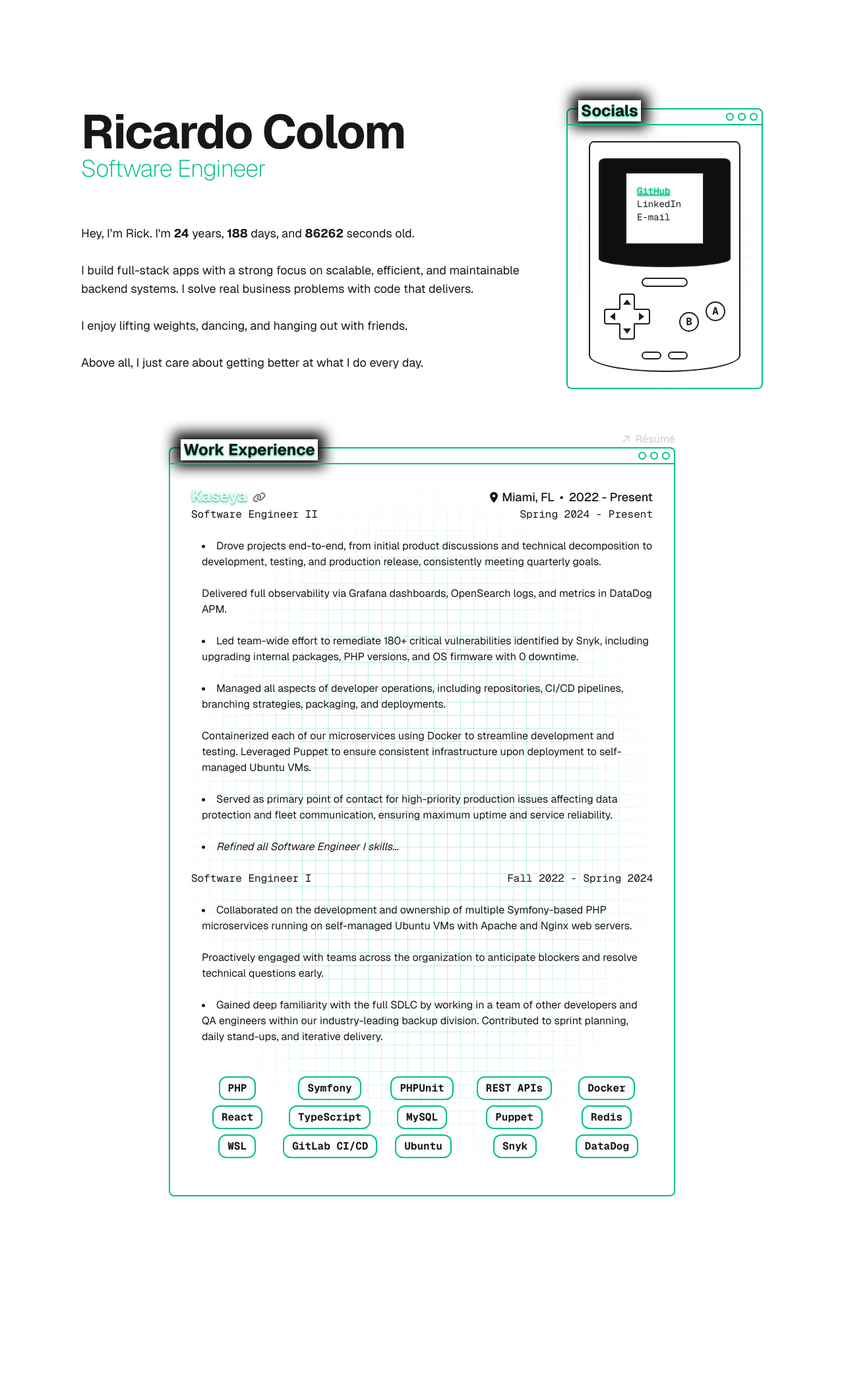
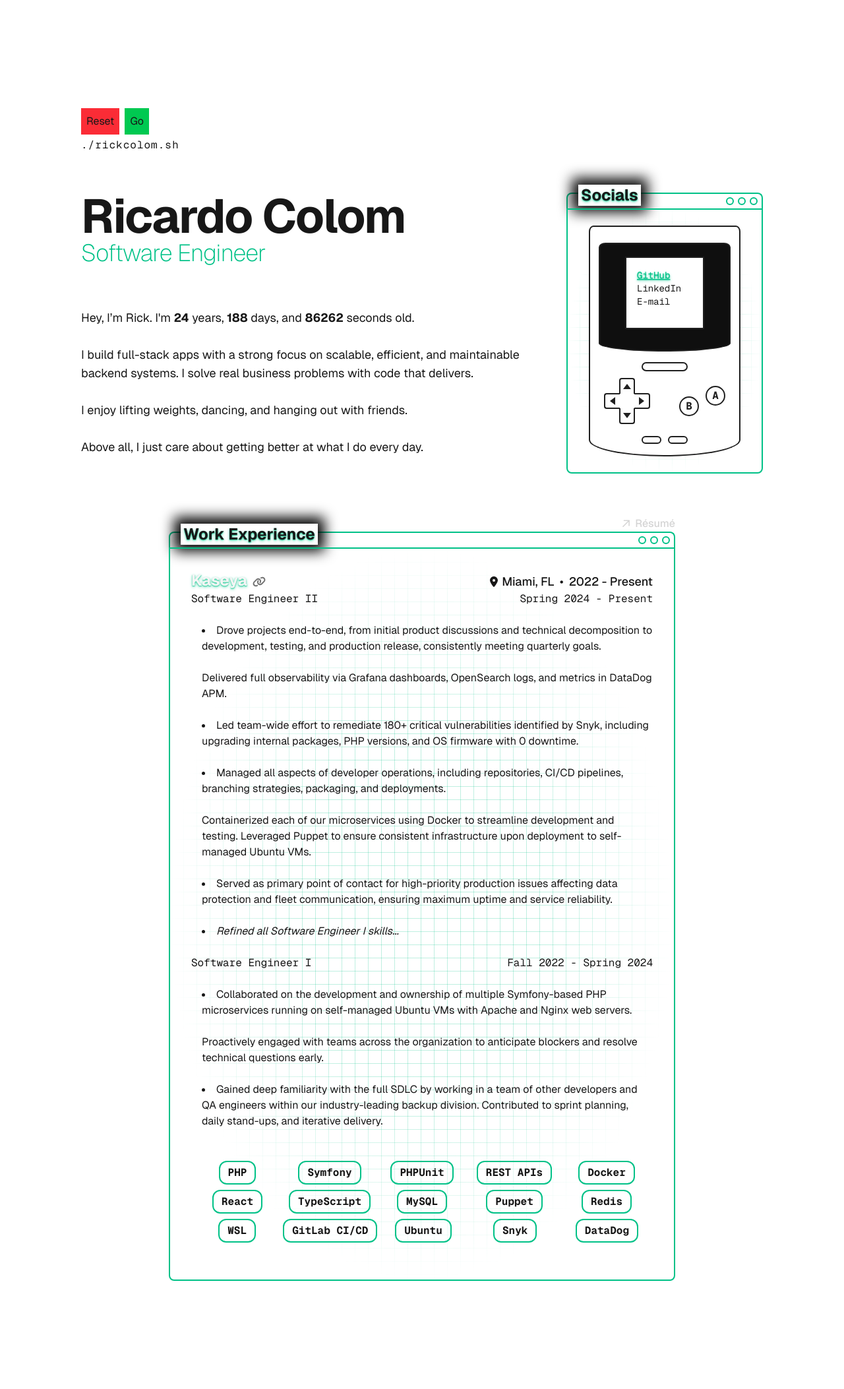
Before and after one commit to ricardocolom64/site, a Laravel app: page / in a window 1280 px wide. Shown: the whole page at 66% size. Before the commit the page ends 1814 px from the top, so only its background shows below. Run offline with Laravel 12, Linux system fonts and the light colour scheme; style sheets or scripts are compiled from the project's sources; some libraries are stand-ins or nearby versions; some web fonts are replaced.

Commit message:
add - prepare TypeWriter

```diff
--- a/resources/js/components/home/Monitor.tsx
+++ b/resources/js/components/home/Monitor.tsx
@@ -70,7 +70,7 @@ export default function Monitor() {
                             </div>
                             {/* Screen */}
                             <div className="h-[110px] w-[120px] border-2 border-neo-grey-secondary bg-background absolute top-19 left-1/2 transform -translate-x-1/2 -translate-y-1/2">
-                                <div className="flex flex-col text-sm font-[family-name:var(--font-code)] m-4">
+                                <div className="flex flex-col text-sm font-code m-4">
                                     {
                                         socials.map((social, index) => {
                                             return selectedSocial == index ? (
@@ -138,7 +138,7 @@ export default function Monitor() {
                                     </div>
                                 </div>
                                 {/* A and B */}
-                                <div className="h-[70px] w-[70px] right-2 top-10 absolute font-[family-name:var(--font-code)] select-none">
+                                <div className="h-[70px] w-[70px] right-2 top-10 absolute font-code select-none">
                                     {/* B */}
                                     <div className="group hover:border-neutral-500 transition-colors duration-200 h-[30px] w-[30px] rounded-full border-2 border-[#1F1F1F] left-0 top-7 absolute">
                                         <div className="text-[#1F1F1F] group-hover:text-neutral-500 duration-400 font-bold absolute left-1/2 top-1/2 transform -translate-x-1/2 -translate-y-1/2 ">
--- a/resources/js/components/home/Projects.tsx
+++ b/resources/js/components/home/Projects.tsx
@@ -69,7 +69,7 @@ export default function Projects() {
                             setIsHovering(true);
                         }}
                         onMouseLeave={() => setIsHovering(false)}
-                        className={`border border-[#1F1F1F] rounded-lg font-[family-name:var(--font-code)] transition-all duration-500 ease-in-out ${activeCard === index ? 'w-full' : 'w-20 opacity-50'}`}
+                        className={`border border-[#1F1F1F] rounded-lg font-code transition-all duration-500 ease-in-out ${activeCard === index ? 'w-full' : 'w-20 opacity-50'}`}
                     >
                         <div
                             className={`h-96 relative transition-all overflow-hidden`}
--- /dev/null
+++ b/resources/js/components/home/TypeWriter.tsx
@@ -0,0 +1,102 @@
+import { useEffect, useState } from 'react';
+
+
+// TODO: Add cursor and caret
+// Make this a hook?
+
+export default function TypeWriter({ debug = false }) {
+    const phrases = [
+        { phrase: "./", charDelay: 50 },
+        { phrase: "rickcolom.sh", charDelay: 100 },
+    ];
+    const phraseDelay = 500;
+
+    const [isWriting, setIsWriting] = useState(false);
+    const [phraseIndex, setPhraseIndex] = useState(0);
+    const [charIndex, setCharIndex] = useState(0);
+    const [displayedText, setDisplayedText] = useState("");
+
+    function reset() {
+        setIsWriting(false);
+        setPhraseIndex(0);
+        setCharIndex(0);
+        setDisplayedText("");
+    }
+
+    useEffect(() => {
+        if (!isWriting) return;
+
+        if (phraseIndex >= phrases.length) {
+            setIsWriting(false);
+            return;
+        }
+
+        const { phrase, charDelay } = phrases[phraseIndex];
+        const phraseDone = charIndex >= phrase.length;
+
+        // Don't delay for the first character
+        const delay = phraseDone ? phraseDelay : charIndex === 0 ? 0 : charDelay;
+
+        const timeout = setTimeout(() => {
+            if (!phraseDone) {
+                setDisplayedText((prev) => prev + phrase[charIndex]);
+                setCharIndex((prev) => prev + 1);
+            } else {
+                setPhraseIndex((prev) => prev + 1);
+                setCharIndex(0);
+            }
+        }, delay);
+
+        return () => clearTimeout(timeout);
+    }, [isWriting, phraseIndex, charIndex, phrases]);
+
+    useEffect(
+        () => { setIsWriting(true) }
+        , []
+    )
+
+    return (
+        <div>
+            {
+                debug && <>
+                    <button
+                        className="bg-red-500 hover:bg-red-700 p-2 mr-2"
+                        onClick={reset}
+                    >
+                        Reset
+                    </button>
+                    <button
+                        className="bg-green-500 hover:bg-green-700 p-2 mr-2"
+                        onClick={() => setIsWriting(true)}
+                    >
+                        Go
+                    </button>
+                </>
+            }
+            <div className="flex space-x-[1px]">
+                {displayedText.split("").map((char, i) => (
+                    <span
+                        key={i}
+                        className="font-code inline-block translate-y-1 animate-[fadeDown_0.1s_ease-out]"
+                    >
+                        {char}
+                    </span>
+                ))}
+
+                <style>{`
+                    @keyframes fadeDown {
+                    from {
+                        opacity: 0;
+                        transform: translateY(-0.25em);
+                    }
+                    to {
+                        opacity: 1;
+                        transform: translateY(0);
+                    }
+                    }
+                `}
+                </style>
+            </div>
+        </div>
+    )
+}
--- a/resources/js/components/home/WorkExperience.tsx
+++ b/resources/js/components/home/WorkExperience.tsx
@@ -98,7 +98,7 @@ export default function WorkExperience() {
                     <div className="flex flex-col gap-6">
                         {/* SE II Block */}
                         <div className="flex flex-col">
-                            <div className="font-light flex justify-between font-[family-name:var(--font-code)]">
+                            <div className="font-light flex justify-between font-code">
                                 <div className="text-shadow-md text-shadow-neutral-100/50">
                                     Software Engineer II
                                 </div>
@@ -132,7 +132,7 @@ export default function WorkExperience() {
                         </div>
                         {/* SE I Block */}
                         <div className="flex flex-col">
-                            <div className="font-light flex justify-between font-[family-name:var(--font-code)]">
+                            <div className="font-light flex justify-between font-code">
                                 <div className="text-shadow-md text-shadow-neutral-100/50">
                                     Software Engineer I
                                 </div>
@@ -155,7 +155,7 @@ export default function WorkExperience() {
                         </div>
                         {/* Tools */}
                         <div className="flex flex-col">
-                            <div className="flex flex-col font-bold my-6 font-[family-name:var(--font-code)] gap-2">
+                            <div className="flex flex-col font-bold my-6 font-code gap-2">
                                 {[
                                     ['PHP', 'Symfony', 'PHPUnit', 'REST APIs', 'Docker'],
                                     ['React', 'TypeScript', 'MySQL', 'Puppet', 'Redis'],
--- a/resources/js/pages/home.tsx
+++ b/resources/js/pages/home.tsx
@@ -3,6 +3,7 @@ import Header from '../components/home/Header';
 import Monitor from '../components/home/Monitor';
 import Projects from '@/components/home/Projects';
 import { useEffect, useState } from 'react';
+import TypeWriter from '@/components/home/TypeWriter';
 
 export default function Home() {
     const [visible, setVisible] = useState(false);
@@ -14,6 +15,7 @@ export default function Home() {
     return (
         <div className="grid grid-rows-[20px_1fr_20px] items-center justify-items-center min-h-screen p-8 pb-20 gap-16 sm:p-20 font-[family-name:var(--font-geist-sans)]">
             <main className="flex flex-col gap-[64px] row-start-2 items-center sm:items-start">
+                <TypeWriter debug={true} />
                 <div className="flex flex-row gap-[64px]">
                     <div className={`opacity-0 transition-opacity duration-500 ${visible ? "opacity-100" : ""}`}>
                         <Header />
```
